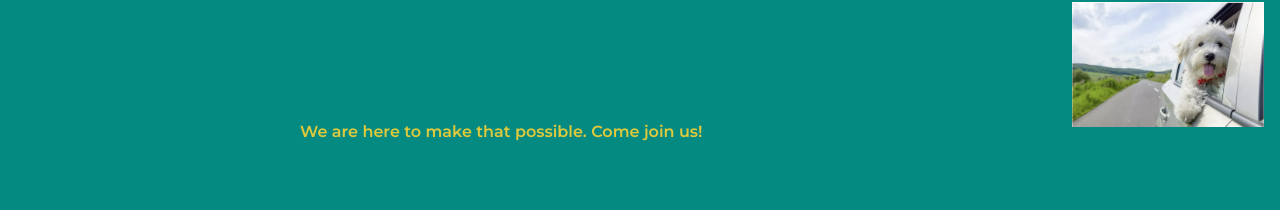
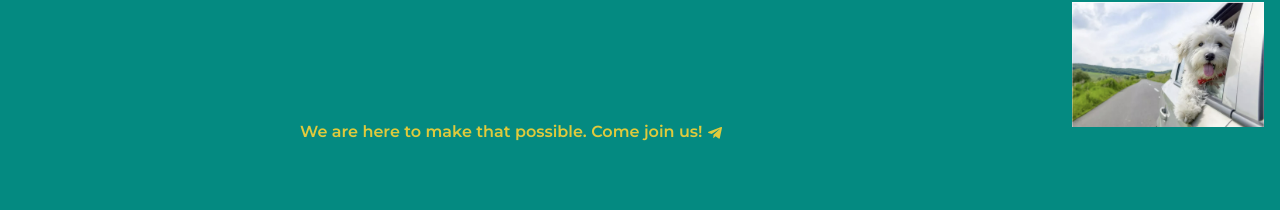
Before and after one commit to AlexandertheGreat491/Woofs_Up, a React (Create React App) app in the folder client/: page / in a window 1280 px wide. Shown: the part 453-663 px from the top of the page. Built offline with nearby package versions, Linux system fonts and the light colour scheme.

Commit message:
added icon

```diff
--- a/client/src/pages/Home.js
+++ b/client/src/pages/Home.js
@@ -2,6 +2,7 @@ import React from "react";
 import dogCanoe from ".//../assets/images/dog_canoe.jpg";
 import dogCar from ".//../assets/images/dog_car.jpg";
 import { AiFillCamera } from "react-icons/ai";
+import { FaTelegramPlane } from "react-icons/fa";
 
 const Home = () => {
   return (
@@ -14,7 +15,7 @@ const Home = () => {
       />
       <p id="text">Imagine taking your best friend on your adventures<AiFillCamera className="m-1"/></p>
       <img id="car" style={{ width: "15%", height: "15%" }} src={dogCar} alt="car" className="d-inline-flex m-3" />
-      <p id="texttwo">We are here to make that possible. Come join us!</p>
+      <p id="texttwo">We are here to make that possible. Come join us!<FaTelegramPlane className="m-1"/></p>
     </div>
   );
 };
```
